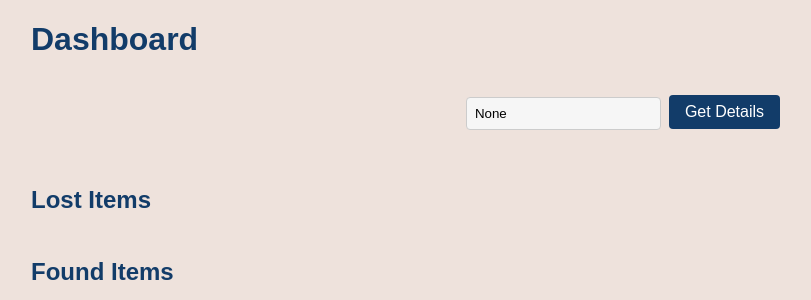
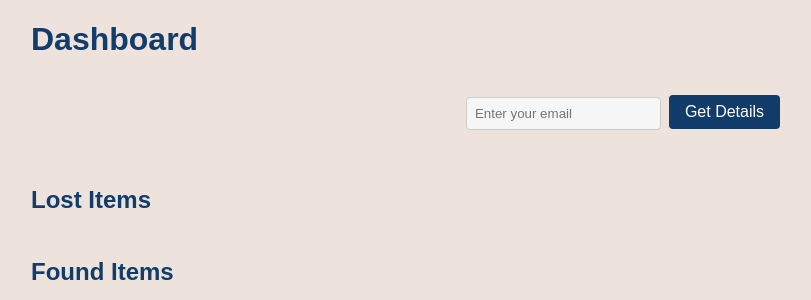
Before and after one commit to khushiimathur/SeekAndFind, a Flask app: page /dashboard in a window 1280 px wide. Shown: the part 82-382 px from the top of the page, without its empty margins (17-828 px from the left). Run offline with Flask 3, Linux system fonts and the light colour scheme.

Commit message:
Update dashboard to allow user email input and modify backend for public access

```diff
--- a/app.py
+++ b/app.py
@@ -251,14 +251,12 @@ def verify_otp():
 
 
 @app.route('/dashboard-data')
-@requires_auth
 def dashboard_data():
-    # grab email from session, not query string
-    email = session.get('email')
+    # grab email from query string
+    email = request.args.get('email')
 
-    # 🔒 DOMAIN CHECK (should always pass)
-    if not email or not email.endswith("@igdtuw.ac.in"):
-        return jsonify({"error": "Unauthorized"}), 403
+    if not email:
+        return jsonify({"error": "Email required"}), 400
 
     lost_items = list(collection.find({"email": email, "type": "lost"}))
     found_items = list(collection.find({"email": email, "type": "found"}))
--- a/templates/dashboard.html
+++ b/templates/dashboard.html
@@ -141,9 +141,14 @@
     <base target="_top">
     <script>
 async function initPage() {
+    const email = document.getElementById('email').value;
+    if (!email) {
+        alert("Please enter your email");
+        return;
+    }
     // email is stored server-side; no need to read from input or validate here
     try {
-        const res = await fetch(`/dashboard-data`);
+        const res = await fetch(`/dashboard-data?email=${email}`);
         const data = await res.json();
 
         displayData(data.lost, 'lost-items-container');
@@ -223,7 +228,7 @@ async function deleteItem(id) {
     </header>
     <h1 id="dashboard">Dashboard</h1>
     <div class="input-container">
-      <input type="email" id="email" name="email" placeholder="Enter your email" required value="{{ email }}" readonly>
+      <input type="email" id="email" name="email" placeholder="Enter your email" required>
     <button onclick= "initPage()"  type = "button" id = "submit_button">Get Details</button>
     </div>
 
```
